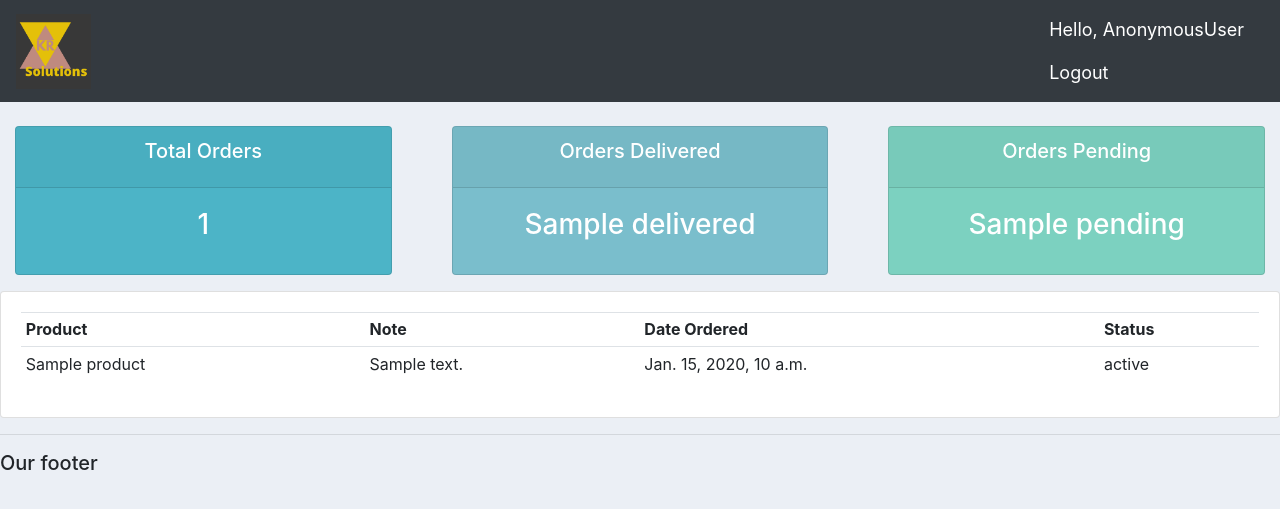
After one commit to Kronholt/CRM, a Django app: template accounts/templates/accounts/user.html in a window 1280 px wide. The commit adds this page. Shown: the top 509 px of the page. Run offline with Django 3.2, Linux system fonts and the light colour scheme; the template is opened without the code that fills it: most values are stand-ins (such as "Sample title", 1, 10 or a date in 2020); some libraries are stand-ins or nearby versions.

Commit message:
Added authentication for users, along with permission sets based on group

```diff
--- a/accounts/models.py
+++ b/accounts/models.py
@@ -2,11 +2,13 @@
 from __future__ import unicode_literals
 
 from django.db import models
+from django.contrib.auth.models import User
 
 # Create your models here.
 
 
 class Customer(models.Model):
+    user = models.OneToOneField(User, null=True, on_delete=models.CASCADE)
     name = models.CharField(max_length=200, null=True)
     phone = models.CharField(max_length=200, null=True)
     email =models.CharField(max_length=200, null=True)
--- a/accounts/templates/accounts/navbar.html
+++ b/accounts/templates/accounts/navbar.html
@@ -9,21 +9,27 @@
 
   }
 </style>
-<nav class="navbar navbar-expand-lg sticky-top navbar-dark bg-dark">
-    <a class="navbar-brand" href="{% url 'home' %}"><img src="{% static 'images/KR.png' %}" height="75"></a>
 
-    <button class="navbar-toggler" type="button" data-toggle="collapse" data-target="#navbarNavAltMarkup" aria-controls="navbarNavAltMarkup" aria-expanded="false" aria-label="Toggle navigation">
-      <span class="navbar-toggler-icon"></span>
-    </button>
-    <div class="collapse navbar-collapse" id="navbarNavAltMarkup">
-      <div class="navbar-nav">
-        <a class="nav-item nav-link active" href="{% url 'home' %}">Dashboard</a>
+<nav class="navbar  navbar-dark bg-dark">
+  <a class="navbar-brand" href="{% url 'home' %}"><img src="{% static 'images/KR.png' %}" height="75"></a>
+
+    <ul class="navbar-nav mr-auto">
+
+      {% if is_admin %}
+      <li class="nav-item">
+        <a class="nav-item nav-link" href="{% url 'home' %}">Dashboard</a>
+      </li>
+
+      <li class="nav-item">
         <a class="nav-item nav-link" href="{% url 'products' %}">Products</a>
-        <!-- <a class="nav-item nav-link" href="#">Customers</a> -->
+      </li>
 
-      </div>
-    </div>
+      {% endif %}
+    </ul>
 
-    <span class="hello-msg">Hello, {{request.user}}</span>
-    <span ><a class="hello-msg" href="{% url 'logout' %}">Logout</a></span>
-  </nav>
+  </div>
+  <span class="navbar-text">
+    <p class="hello-msg">Hello, {{request.user}}  </p>
+    <a class="hello-msg" href="{% url 'logout' %}">Logout</a>
+  </span>
+</nav>
--- /dev/null
+++ b/accounts/templates/accounts/user.html
@@ -0,0 +1,38 @@
+<!-- This allows us to load the content of dashboard into the content tags of main.html -->
+{% extends 'accounts/main.html' %}
+
+<!-- Everything inside these tags will be included in the main template -->
+{% block content %}
+<!-- This includes the content of status.html in this section of webpage -->
+{% include 'accounts/status.html' %}
+
+<div class="row">
+    <div class="col-md">
+        <div class="card card-body">
+            <table class="table table-sm">
+                <tr>
+                    <th>Product</th>
+                    <th>Note</th>
+                    <th>Date Ordered</th>
+                    <th>Status</th>
+
+                </tr>
+
+                {% for order in orders %}
+                <tr>
+                    <td>{{order.product}}</td>
+                    <td>{{order.note}}</td>
+                    <td>{{order.date_created}}</td>
+                    <td>{{order.status}}</td>
+
+
+                </tr>
+
+                {% endfor %}
+            </table>
+        </div>
+    </div>
+
+</div>
+
+{% endblock %}
--- a/accounts/urls.py
+++ b/accounts/urls.py
@@ -17,5 +17,6 @@
     path('register/', views.register, name="register"),
     path('login/', views.loginPage, name="login"),
     path('logout/', views.logoutUser, name="logout"),
+    path('user/', views.userPage, name='user_page')
 
 ]
```
Also changed, not shown: accounts/decorators.py (added, +26 -0 lines), accounts/views.py (+61 -36 lines), accounts/migrations/0009_customer_user.py (added), db.sqlite3.
